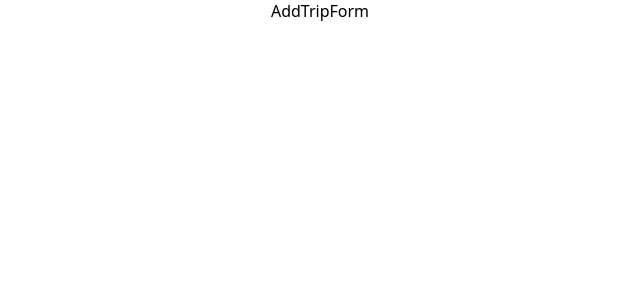
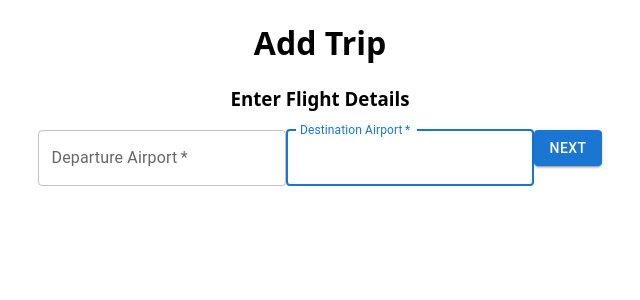
Before and after one commit to nicopicchio/flylight, a React (Create React App) app: page /addtrip in a window 1280 px wide. Shown: the top 300 px of the page, without its empty margins (320-960 px from the left). Built offline with nearby package versions, Linux system fonts and the light colour scheme.

Commit message:
progress on form

```diff
--- a/package.json
+++ b/package.json
@@ -3,6 +3,9 @@
   "version": "0.1.0",
   "private": true,
   "dependencies": {
+    "@emotion/react": "^11.10.4",
+    "@emotion/styled": "^11.10.4",
+    "@mui/material": "^5.10.9",
     "@testing-library/jest-dom": "^5.16.5",
     "@testing-library/react": "^13.4.0",
     "@testing-library/user-event": "^13.5.0",
--- a/src/pages/AddTripForm/AddTripForm.jsx
+++ b/src/pages/AddTripForm/AddTripForm.jsx
@@ -1,7 +1,31 @@
-import React from 'react'
+import React from "react";
+import Button from "@mui/material/Button";
+import TextField from "@mui/material/TextField";
 
 export default function AddTripForm() {
   return (
-    <div>AddTripForm</div>
-  )
+    <div className="addtripform">
+      <h1 className="addtripform--title">Add Trip</h1>
+      <h3 className="addtripform--subtitle">Enter Flight Details</h3>
+      <div className="addtripform--form">
+        <TextField
+          name="Departure"
+          required
+          id="dptAirport"
+          label="Departure Airport"
+          autoFocus
+        />
+        <TextField
+          name="Destination"
+          required
+          id="dstAirport"
+          label="Destination Airport"
+          autoFocus
+        />
+        <Button className="addtripform--form--button" variant="contained">
+          Next
+        </Button>
+      </div>
+    </div>
+  );
 }
```
Also changed, not shown: 1 other file (tests, documents, lock files or other folders).
